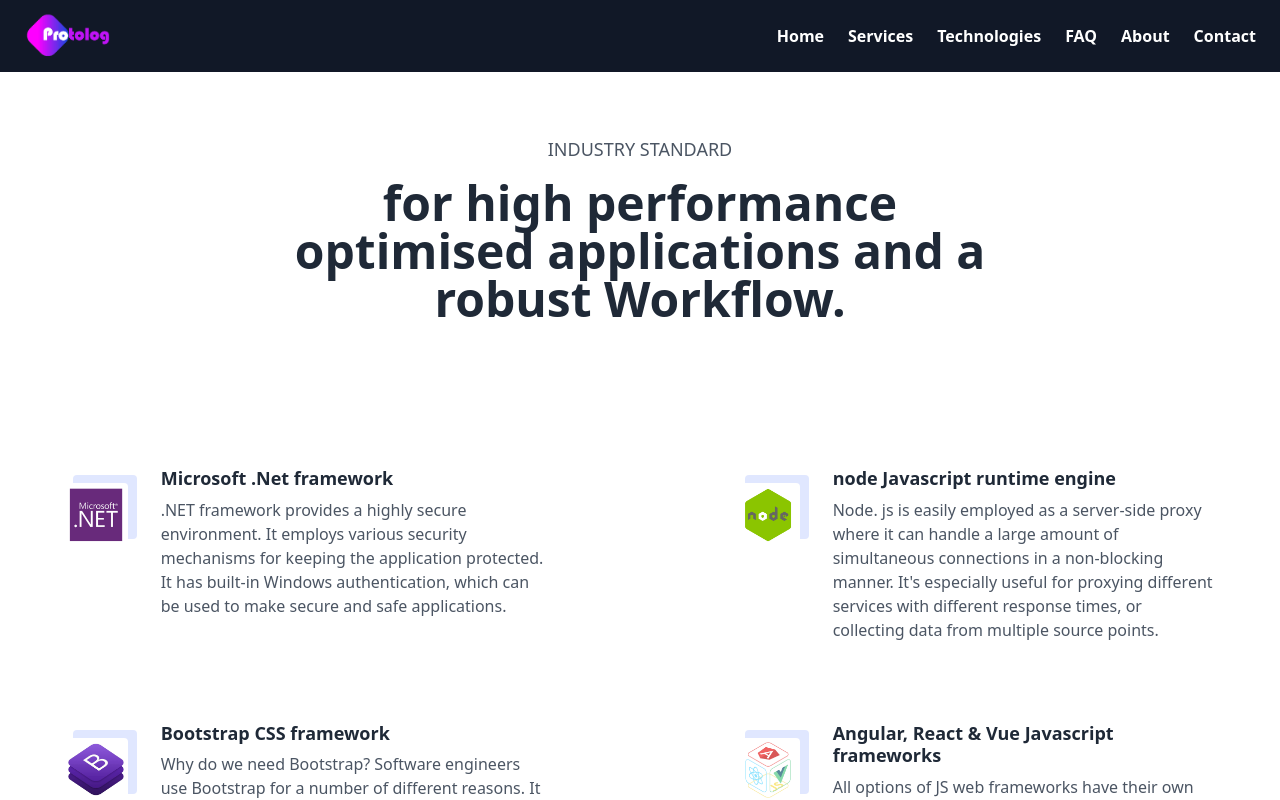
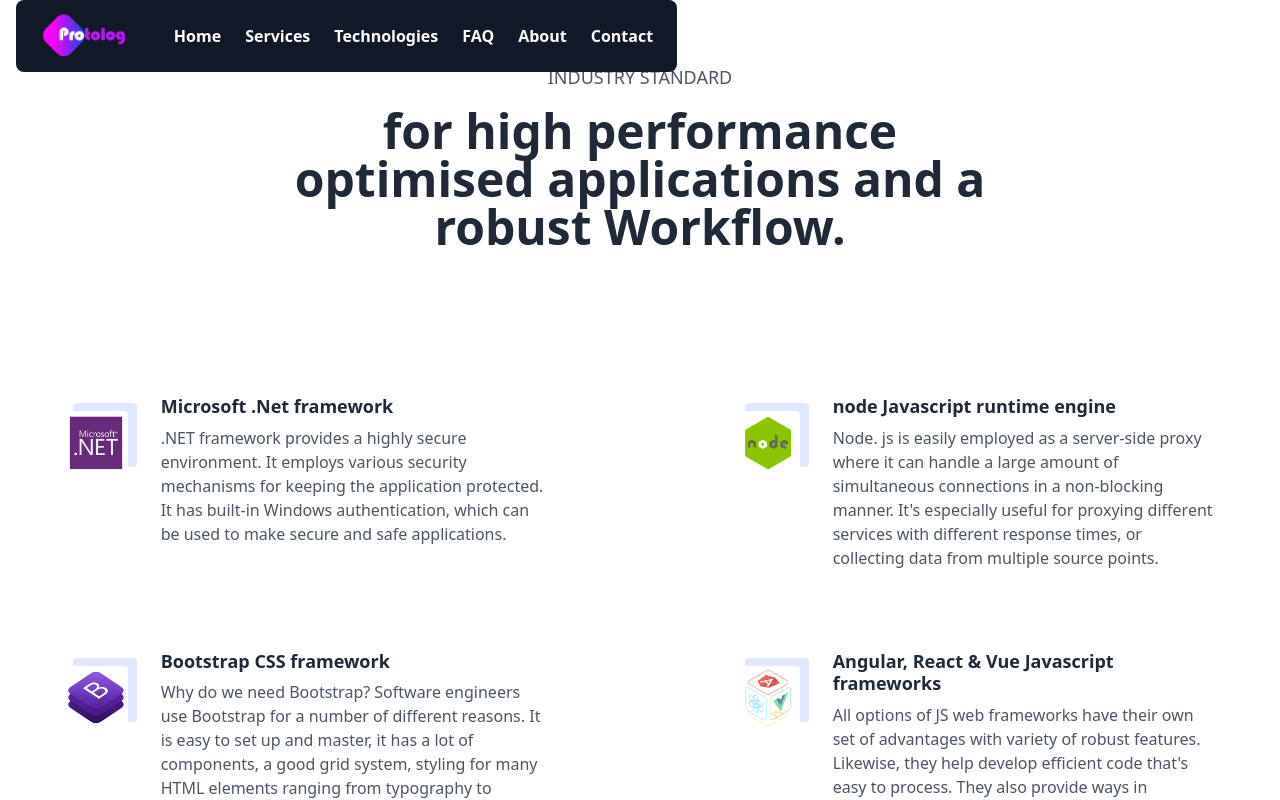
Before and after one commit to kondwani13/protoapp, a Vue app: page /technologies in a window 1280 px wide. Shown: the top 800 px of the page. Built offline with nearby package versions, Linux system fonts and the light colour scheme.

Commit message:
better than twice

```diff
--- a/src/App.vue
+++ b/src/App.vue
@@ -1,6 +1,7 @@
 <template>
 <body class="m-0 p-0 overflow-x-hidden">
-  <header class="z-10 bg-gray-900 sm:flex sticky top-0   sm:justify-between sm:items-center sm:px-4 sm:py-3 ">
+
+  <header class="pl-4"> <div class="z-10 bg-gray-900 sm:flex fixed top-0 rounded-lg   sm:justify-between sm:items-center sm:px-4 sm:py-3 ">
     <div class="flex items-center justify-between px-4 py-3 sm:p-0">
       <div class="pr-8">
         <router-link to="/"><img class="h-12 px-2" src="./images/logos.png" alt="logo"></router-link>
@@ -24,7 +25,9 @@
       <router-link to="/contact" class="mt-1 block px-2 py-1 text-white font-semibold rounded hover:bg-gray-800 sm:mt-0 sm:ml-2">Contact</router-link>
 
     </nav>
+    </div>
   </header>
+
   <router-view/>
 
     <footer class="pb-0 bg-gray-800">
--- a/src/views/Home.vue
+++ b/src/views/Home.vue
@@ -139,7 +139,7 @@
                     </div>
                     <div class="lg:w-1/3 md:w-1/2 w-full relative h-96 flex items-end justify-center">
                         <img class="absolute w-full h-full inset-0 object-cover object-center rounded-md" src="https://cdn.tuk.dev/assets/templates/prodify/invoicing-system.png" alt="" />
-                        <div class="relative z-10 p-4 bg-white shadow rounded mx-auto w-9/12 -mb-20">
+                        <div class="relative z-9 p-4 bg-white shadow rounded mx-auto w-9/12 -mb-20">
                             <h4 class="text-gray-800 font-normal text-md leading-4 tracking-normal mb-2">Invoice # 35RD87</h4>
                             <p class="text-gray-600 text-xs leading-3 font-normal">Assigned to: Josh Rollins</p>
                             <div class="mt-4 flex items-center">
```
